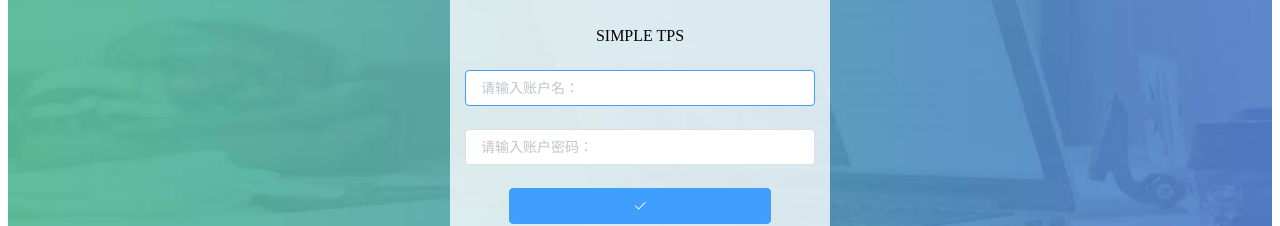
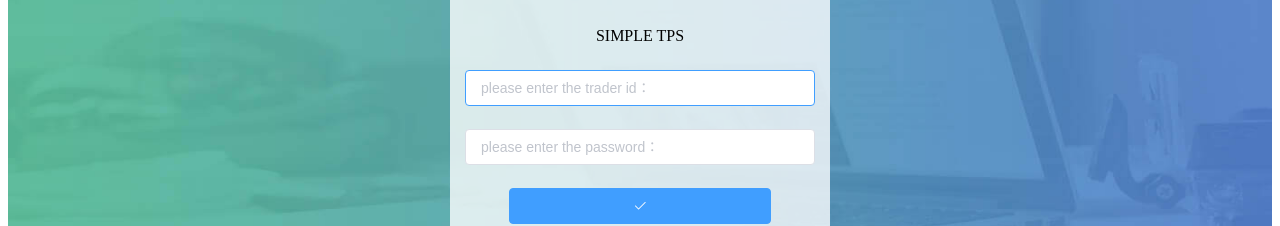
Before and after one commit to 1054329489/vue-demo, a Vue app: page /login in a window 1280 px wide. Shown: the part 279-505 px from the top of the page. Built offline with nearby package versions, Linux system fonts and the light colour scheme.

Commit message:
translate

```diff
--- a/src/views/login/Login.vue
+++ b/src/views/login/Login.vue
@@ -6,12 +6,10 @@
       </div>
       <el-form class="login-form" size="medium" ref="form">
         <el-form-item prop="username">
-          <el-input placeholder="请输入账户名：" autofocus=""  v-model.number="loginForm.tId" />
-          <!--  -->
+          <el-input placeholder="please enter the trader id：" autofocus=""  v-model.number="loginForm.tId" />
         </el-form-item>
         <el-form-item prop="password">
-          <el-input type="password" placeholder="请输入账户密码：" v-model="loginForm.tPwd" />
-          <!--   -->
+          <el-input type="password" placeholder="please enter the password：" v-model="loginForm.tPwd" />
         </el-form-item>
         <el-form-item>
           <el-button type="primary" class="login-btn" icon="el-icon-check" @click="login"  />
@@ -39,7 +37,7 @@ export default {
     login () {
       let _this = this
       if (this.loginForm.tId === 0 || this.loginForm.tPwd === '') {
-        alert('账号或密码不能为空')
+        alert('Input cannot be empty')
       } else {
         console.log(_this.loginForm)
         this.$ajax({
@@ -49,12 +47,12 @@ export default {
         }).then(res => {
           console.log(res.data)
           _this.userToken = 'Bearer ' + res.data.data.body.token
-          // 将用户token保存到vuex中
+          // save token into the vuex
           _this.changeLogin({ Authorization: _this.userToken })
           _this.$router.push('/trader')
-          alert('登陆成功')
+          alert('Log In Successfully')
         }).catch(error => {
-          alert('账号或密码错误')
+          alert('Log in failed, please check the id and password')
           console.log(error)
         })
       }
```
